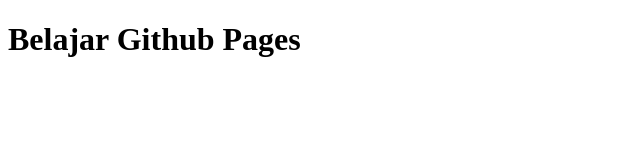
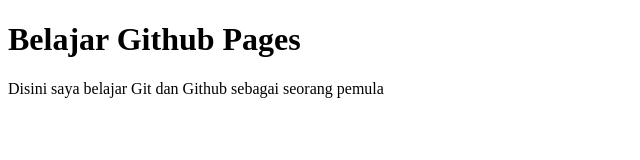
Before and after one commit to Devid-Wu/devid-wu.github.io, a plain HTML site: page index.html in a window 1280 px wide. Shown: the whole page, without its empty margins (0-640 px from the left). Drawn offline with Linux system fonts and the light colour scheme.

Commit message:
menambahkan text paragraph

```diff
--- a/index.html
+++ b/index.html
@@ -7,5 +7,6 @@
 </head>
 <body>
     <h1>Belajar Github Pages</h1>
+    <p>Disini saya belajar Git dan Github sebagai seorang pemula</p>
 </body>
 </html>
```
